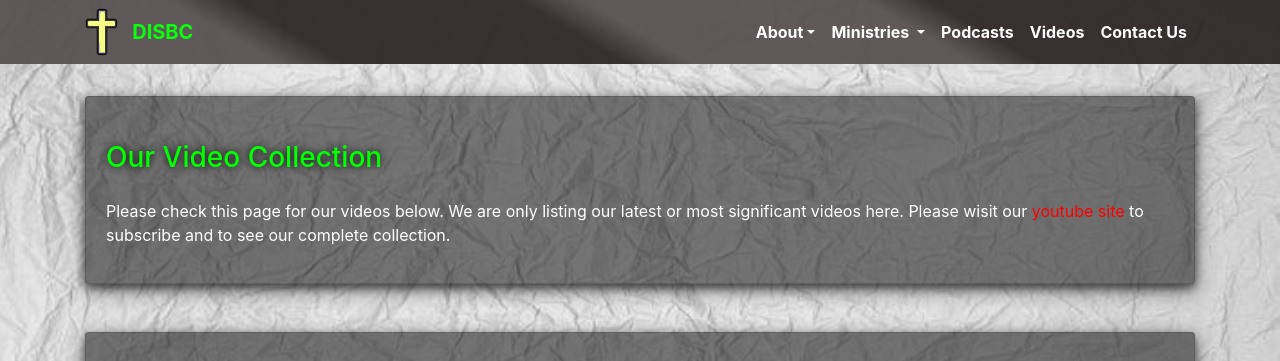
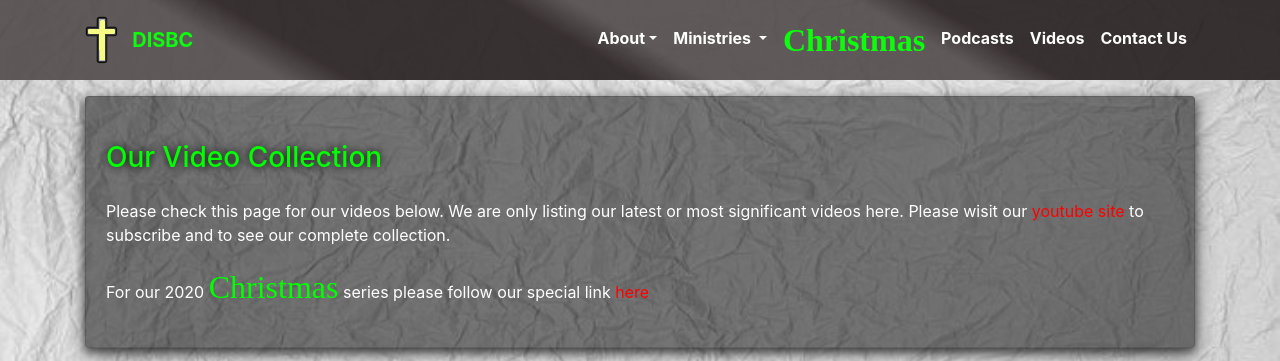
Before and after one commit to HeinrichZiegler/disbc, an Angular app: page /#/videos in a window 1280 px wide. Shown: the top 361 px of the page. Built offline with nearby package versions, Linux system fonts and the light colour scheme.

Commit message:
And more for X-mas page

```diff
--- a/src/app/app-routing.module.ts
+++ b/src/app/app-routing.module.ts
@@ -15,6 +15,7 @@ import { ContactUsComponent } from './contact/contact-us/contact-us.component';
 import { SermonListsComponent } from './sermon/sermon-lists/sermon-lists.component';
 import { AboutEventsComponent } from './about/about-events/about-events.component';
 import { LiveComponent } from './live/live/live.component';
+import { XmasComponent } from './xmas/xmas.component';
 
 
 const routes: Routes = [    {
@@ -67,6 +68,10 @@ const routes: Routes = [    {
   component: ContactUsComponent
 },
 {
+  path: 'christmas',
+  component: XmasComponent
+},
+{
   path: 'sermons',
   component: SermonListsComponent
 },
--- a/src/app/app.component.css
+++ b/src/app/app.component.css
@@ -107,3 +107,13 @@ footer {
 .navbar-brand:visited {
     color: lime;
 }
+span {
+    font-family: 'Brush Script MT', cursive;
+    font-size: xx-large;
+    color:lime;
+    margin-top: 0%;
+    padding-top: 0%;
+}
+.menucorr{
+    margin-top: 0.6em ;
+}
--- a/src/app/app.component.html
+++ b/src/app/app.component.html
@@ -10,7 +10,7 @@
       </button>
       <div class="collapse navbar-collapse" id="navbarResponsive">
         <ul class="navbar-nav ml-auto">
-          <li class="nav-item  dropdown">
+          <li class="nav-item  dropdown menucorr">
             <!-- <a class="nav-link" href="about.html">About</a> -->
             <a class="nav-link dropdown-toggle" id="navbarDropdownPortfolio" data-toggle="dropdown"
             aria-haspopup="true" aria-expanded="false">
@@ -26,7 +26,7 @@
             </div>
           </li>
 
-          <li class="nav-item dropdown">
+          <li class="nav-item dropdown menucorr">
             <a class="nav-link dropdown-toggle" href="#" id="navbarDropdownPortfolio" data-toggle="dropdown"
               aria-haspopup="true" aria-expanded="false">
               Ministries
@@ -39,13 +39,17 @@
             </div>
           </li>
           <li class="nav-item">
+            <a class="nav-link" routerLink="christmas">
+              <span>Christmas</span></a>
+          </li>
+          <li class="nav-item menucorr">
             <a class="nav-link" routerLink="sermons">Podcasts</a>
           </li>
-          <li class="nav-item">
+          <li class="nav-item menucorr">
             <a class="nav-link" routerLink="videos">Videos</a>
           </li>
 
-          <li class="nav-item">
+          <li class="nav-item menucorr">
             <a class="nav-link" routerLink="contact">Contact Us</a>
           </li>
         </ul>
--- a/src/app/app.module.ts
+++ b/src/app/app.module.ts
@@ -21,6 +21,7 @@ import { BrowserAnimationsModule } from '@angular/platform-browser/animations';
 import { AboutEventsComponent } from './about/about-events/about-events.component';
 import { NgbModule } from '@ng-bootstrap/ng-bootstrap';// other import definitions@NgModule({ imports: [BrowserAnimationsModule // other imports]})
 import { LiveModule } from './live/live/live.module';
+import { XmasComponent } from './xmas/xmas.component';
 
 @NgModule({
   declarations: [
@@ -38,7 +39,8 @@ import { LiveModule } from './live/live/live.module';
     MinistryYouthComponent,
     ContactUsComponent,
     SermonListsComponent,
-    AboutEventsComponent
+    AboutEventsComponent,
+    XmasComponent
   ],
   imports: [
     BrowserModule,
--- a/src/app/live/live/live-play/live-play.component.ts
+++ b/src/app/live/live/live-play/live-play.component.ts
@@ -9,7 +9,7 @@ import { LoadLiveService } from '../../load-live.service';
 })
 export class LivePlayComponent implements OnInit {
   public liveEvents;
-  public liveTitle = "Test";
+  public liveTitle = "Merry Christmas";
   public counter = 0;
   public youtubeUrl = "https://www.youtube.com/watch?v=2dZT9GShJ3A&t=190s";
   public embedUrl = "https://www.youtube.com/embed/";
@@ -28,6 +28,7 @@ export class LivePlayComponent implements OnInit {
   ngOnInit(): void {
     this.videoId = this.route.snapshot.params['id'];
     this.videoUrl = this.embedUrl + this.videoId;
+    this.liveTitle= this.route.snapshot.params['title']
 
     this.loadSermonService.getJSON().subscribe(data => {
       // console.log(data);
--- a/src/app/live/live/live-routing.module.ts
+++ b/src/app/live/live/live-routing.module.ts
@@ -4,8 +4,12 @@ import { LivePlayComponent } from './live-play/live-play.component';
 
 
 
-const routes: Routes = [    {
+const routes: Routes = [{
   path: 'videos/:id',
+  component: LivePlayComponent
+},
+{
+  path: 'videos/:id/:title',
   component: LivePlayComponent
 }
 ];
--- a/src/app/live/live/live.component.css
+++ b/src/app/live/live/live.component.css
@@ -101,7 +101,7 @@ iframe {
   text-align: center;
 }
 
-a {
+a, span {
   color: red;
 }
 
@@ -109,3 +109,11 @@ hr {
   width: 75%;
   border-top: 5px solid #8c8b8b;
 }
+.xmas {
+  font-family: 'Brush Script MT', cursive;
+  font-size: xx-large;
+  color:lime;
+}
+.xmas:hover {
+  text-decoration: underline  ;
+}
--- a/src/app/live/live/live.component.html
+++ b/src/app/live/live/live.component.html
@@ -11,6 +11,10 @@
                     href="https://www.youtube.com/channel/UC1f5k-nNZrRQ-8-fpItKMuw">
                     youtube site</a> to subscribe and
                 to see our complete collection.</p>
+                <p>For our 2020
+                    <span class="xmas" (click)="gotoXmas()">Christmas</span>
+                    series please follow our special link
+                    <span (click)="gotoXmas()">here</span></p>
         </div>
     </div>
 </div>
--- a/src/app/live/live/live.component.ts
+++ b/src/app/live/live/live.component.ts
@@ -1,6 +1,7 @@
 import { Component, OnInit } from '@angular/core';
 import { LoadLiveService } from '../load-live.service';
 import { DomSanitizer } from '@angular/platform-browser';
+import {Router} from '@angular/router'; // import router from angular router
 
 @Component({
   selector: 'app-',
@@ -17,7 +18,8 @@ export class LiveComponent implements OnInit {
 
   videoUrl: string;
 
-  constructor(private loadSermonService: LoadLiveService) {
+  constructor(private loadSermonService: LoadLiveService,
+    private router:Router) {
     this.videoUrl =  this.embedUrl + this.youtubeId;
   }
 
@@ -50,4 +52,8 @@ export class LiveComponent implements OnInit {
         this.liveTitle = levent.title;
   }
 
+  gotoXmas() {
+    this.router.navigate(['/christmas']);
+  }
+
 }
```
